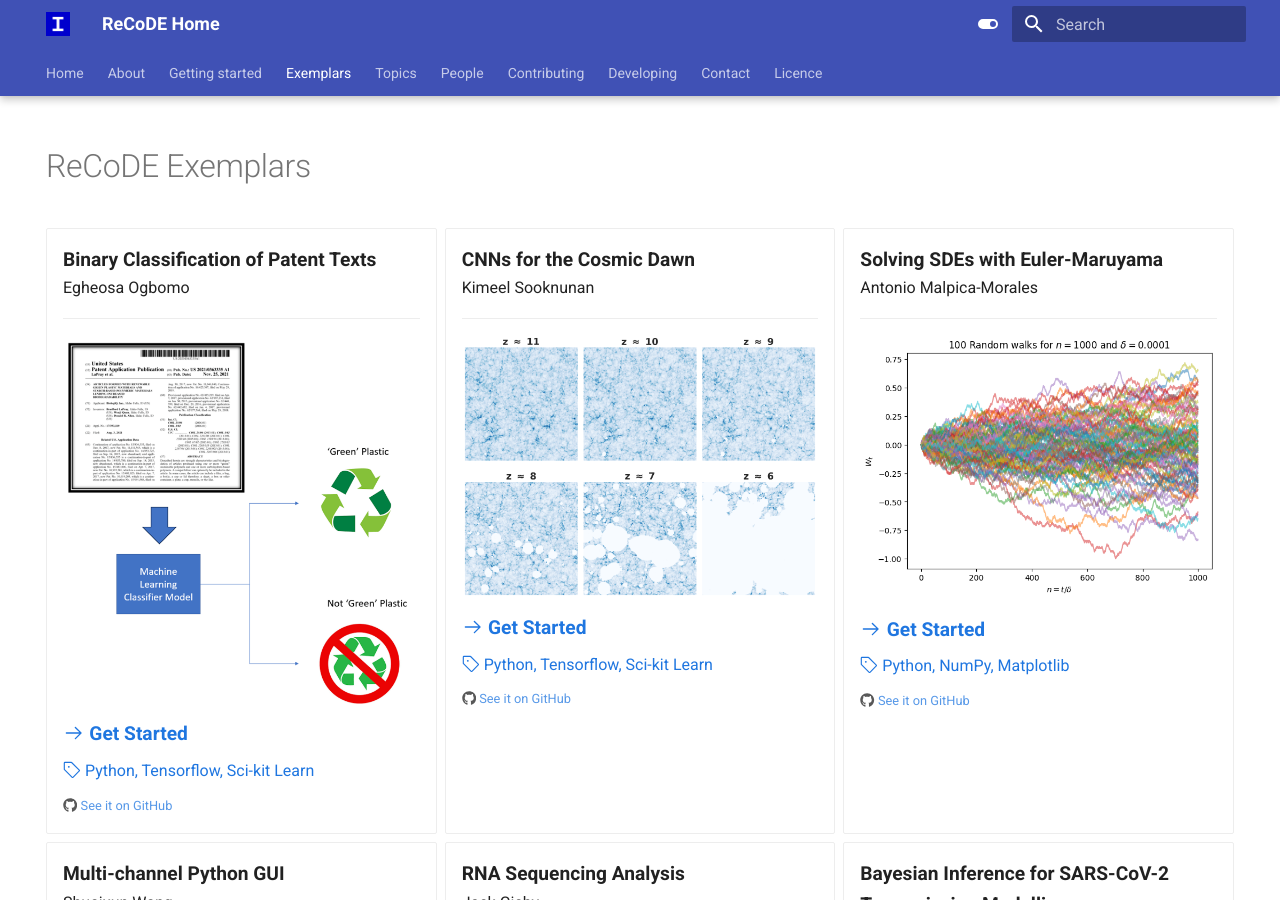
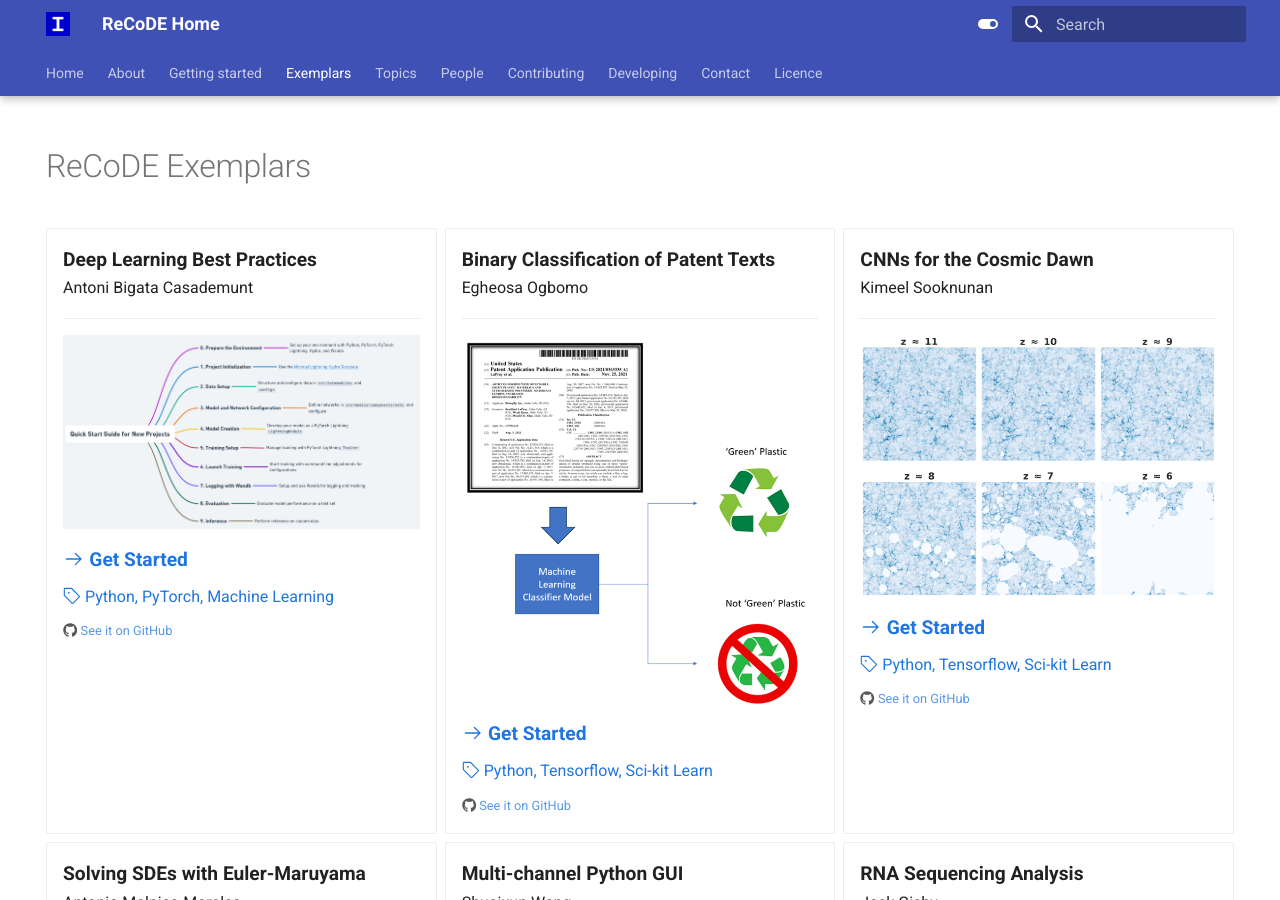
Before and after one commit to ImperialCollegeLondon/ReCoDE-home, an MkDocs documentation site: the page built from docs/exemplars/index.md, in a window 1280 px wide and 900 px high. Built offline with MkDocs 1.6.1 and Material for MkDocs 9.7.7, drawn with Linux system fonts in a browser that asks for light colours.

Commit message:
feat: add antoni exemplar

```diff
--- a/docs/exemplars/index.md
+++ b/docs/exemplars/index.md
@@ -9,6 +9,20 @@ search:
 ---
 
 <div class="grid cards" markdown>
+
+
+-  <big>__Deep Learning Best Practices__</big>
+    <br>Antoni Bigata Casademunt
+
+    ---
+
+    ![Deep Learning](../assets/img/exemplars/deeplearning.png)
+
+    <big>[__:octicons-arrow-right-24: Get Started__](https://imperialcollegelondon.github.io/ReCoDE-DeepLearning-Best-Practices/)</big>
+
+    [:octicons-tag-24: Python, PyTorch, Machine Learning](../tags)
+
+    <small>:fontawesome-brands-github: [See it on GitHub](https://github.com/ImperialCollegeLondon/ReCoDE-DeepLearning-Best-Practices)</small>
 
 -  <big>__Binary Classification of Patent Texts__</big>
     <br>Egheosa Ogbomo
```
Also changed, not shown: docs/assets/img/exemplars/deeplearning.png (added).
